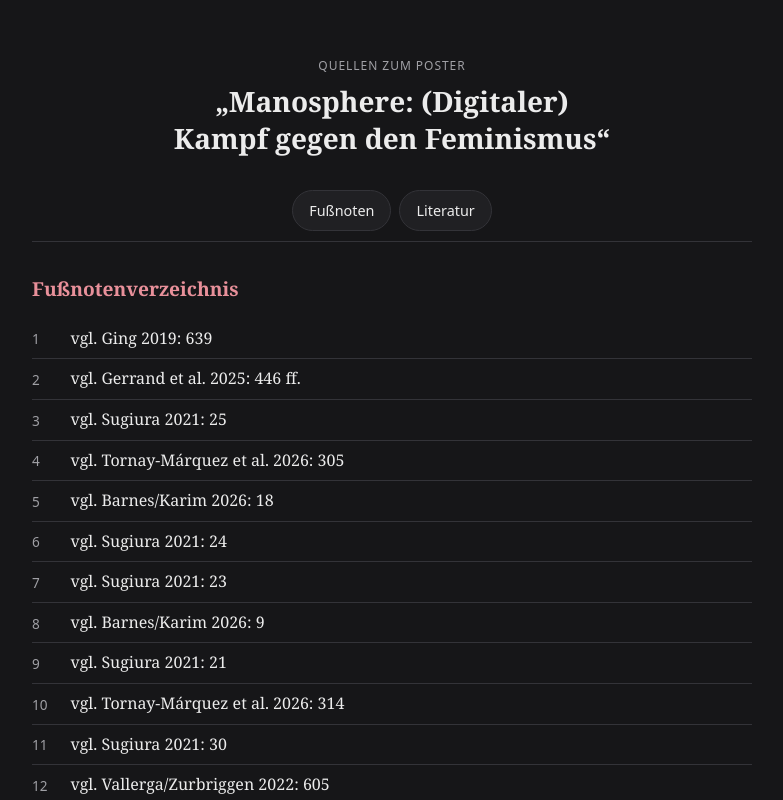
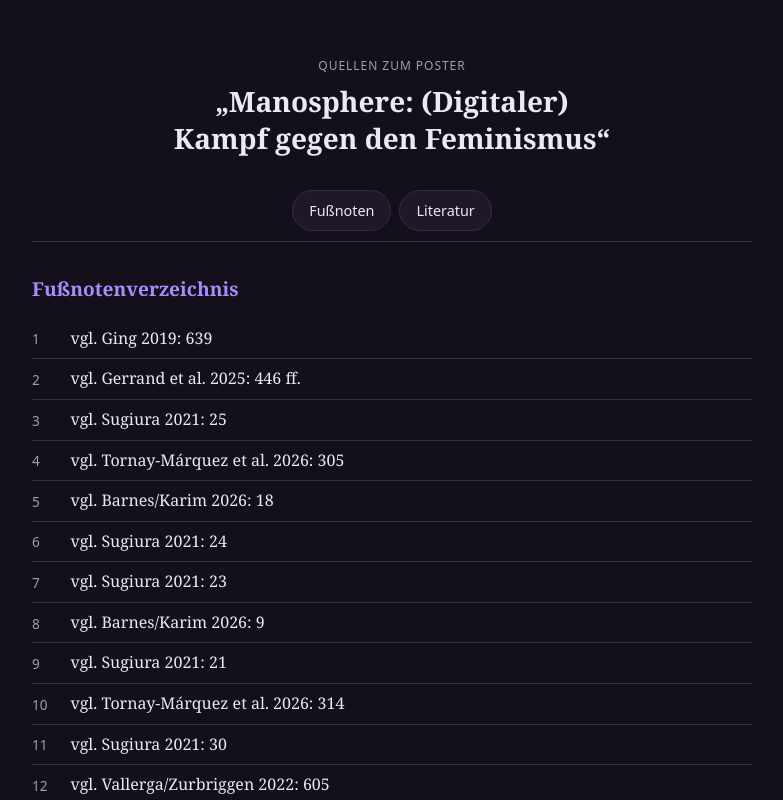
Before and after one commit to louis-dev05/louis-dev05.github.io, a plain HTML site: page index.html in a window 1280 px wide. Shown: the top 800 px of the page, without its empty margins (248-1031 px from the left). Drawn offline with Linux system fonts and the dark colour scheme.

Commit message:
Add files via upload

```diff
--- a/index.html
+++ b/index.html
@@ -4,25 +4,25 @@
 <meta charset="UTF-8">
 <meta name="viewport" content="width=device-width, initial-scale=1, viewport-fit=cover">
 <meta name="theme-color" content="#ffffff" media="(prefers-color-scheme: light)">
-<meta name="theme-color" content="#161618" media="(prefers-color-scheme: dark)">
+<meta name="theme-color" content="#13101b" media="(prefers-color-scheme: dark)">
 <title>Manosphere – Quellen</title>
 <style>
   :root {
     --bg: #ffffff;
-    --surface: #f6f4f2;
-    --text: #1d1d1f;
-    --muted: #6b6b70;
-    --accent: #7a1f2b;
-    --rule: #e4e1de;
+    --surface: #f5f1fe;
+    --text: #1c1726;
+    --muted: #6d6680;
+    --accent: #5e17eb;
+    --rule: #e6ddfb;
   }
   @media (prefers-color-scheme: dark) {
     :root {
-      --bg: #161618;
-      --surface: #202023;
-      --text: #ececec;
-      --muted: #a0a0a5;
-      --accent: #e8909a;
-      --rule: #333338;
+      --bg: #13101b;
+      --surface: #1e1829;
+      --text: #ece9f3;
+      --muted: #a39cb5;
+      --accent: #a98bff;
+      --rule: #342a4a;
     }
   }
   * { box-sizing: border-box; }
@@ -72,6 +72,7 @@
     background: var(--bg);
     border-bottom: 1px solid var(--rule);
   }
+  nav a:hover, nav a:focus-visible { border-color: var(--accent); color: var(--accent); }
   nav a {
     font-family: system-ui, -apple-system, "Segoe UI", sans-serif;
     font-size: 0.9rem;
```
